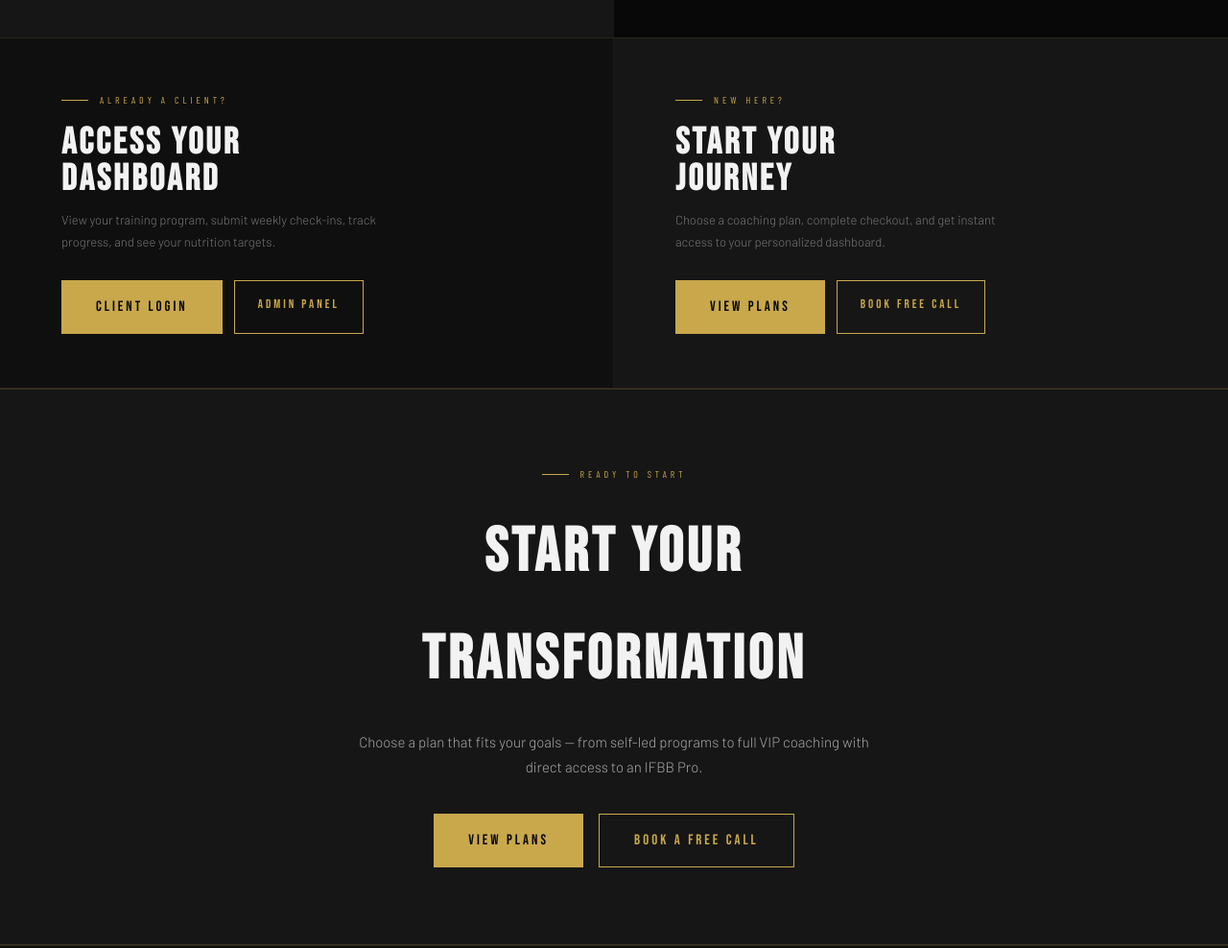
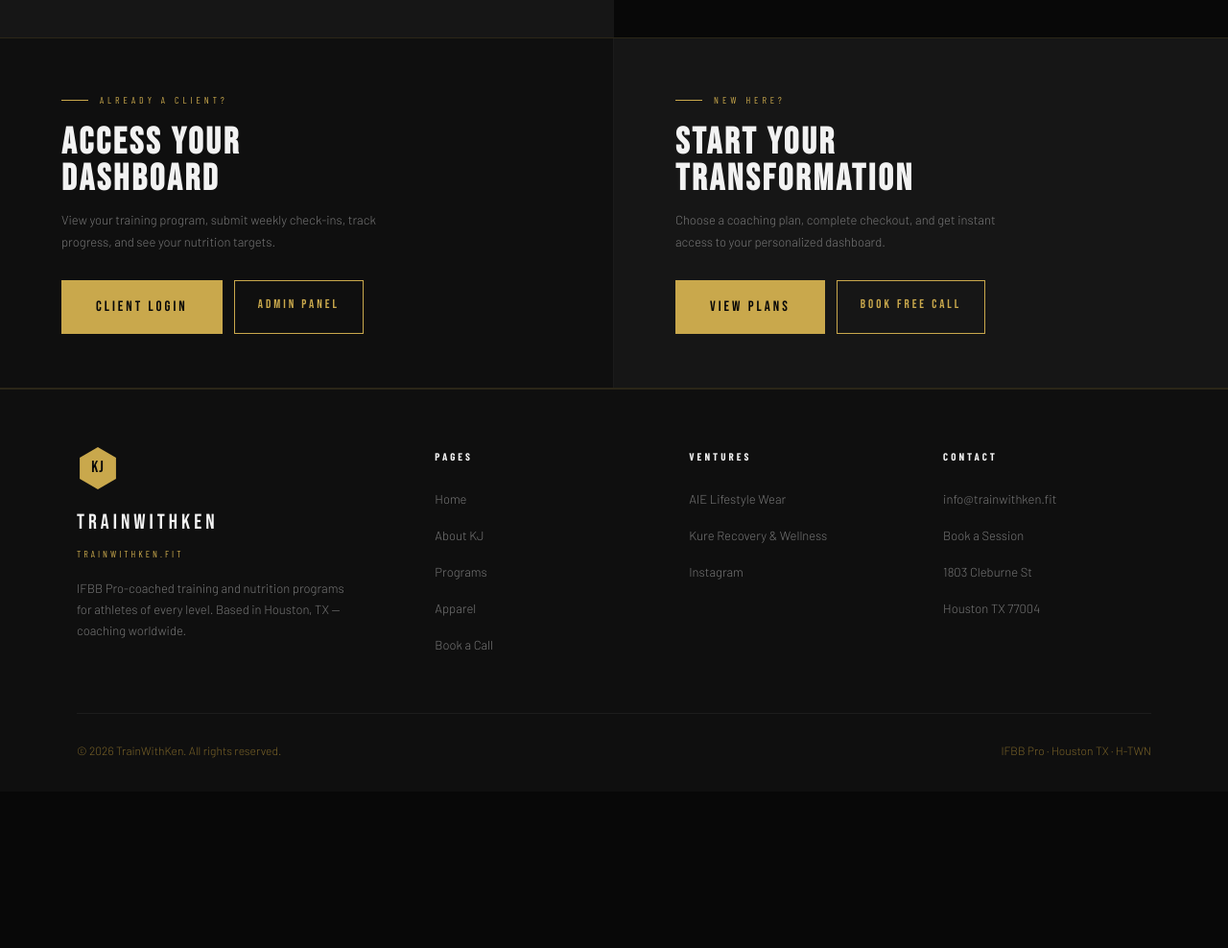
Before and after one commit to kenjones29-ops/trainwithken, a website: page index.html in a window 1280 px wide. Shown: the part 5620-6608 px from the top of the page at 96% size. After the commit the page ends 6445 px from the top, so only its background shows below. Drawn offline with nearby package versions, Linux system fonts and the light colour scheme; grey boxes are pictures that could not be loaded; a web font is replaced by a local one.

Commit message:
Merge duplicate CTAs — rename portal panel to Start Your Transformation, remove redundant bottom banner

```diff
--- a/index.html
+++ b/index.html
@@ -714,7 +714,7 @@
     <!-- New clients -->
     <div style="padding:56px 64px;display:flex;flex-direction:column;justify-content:center;background:var(--dark2);">
       <div class="sec-label">New here?</div>
-      <h2 style="font-family:'Bebas Neue',sans-serif;font-size:clamp(28px,3vw,44px);letter-spacing:3px;color:var(--white);line-height:1;margin-bottom:12px;">START YOUR<br>JOURNEY</h2>
+      <h2 style="font-family:'Bebas Neue',sans-serif;font-size:clamp(28px,3vw,44px);letter-spacing:3px;color:var(--white);line-height:1;margin-bottom:12px;">START YOUR<br>TRANSFORMATION</h2>
       <p style="font-size:13px;color:var(--gray);margin-bottom:28px;max-width:340px;">Choose a coaching plan, complete checkout, and get instant access to your personalized dashboard.</p>
       <div style="display:flex;gap:12px;flex-wrap:wrap;">
         <a class="btn-gold" href="pages/programs.html">View Plans</a>
@@ -742,17 +742,6 @@
     window.addEventListener('resize', applyLayout);
   }
 </script>
-
-<!-- CTA BANNER -->
-<div class="cta-banner">
-  <div class="sec-label" style="justify-content:center;">Ready to Start</div>
-  <h2>START YOUR<br>TRANSFORMATION</h2>
-  <p>Choose a plan that fits your goals — from self-led programs to full VIP coaching with direct access to an IFBB Pro.</p>
-  <div class="btn-row">
-    <a class="btn-gold" href="pages/programs.html">View Plans</a>
-    <a class="btn-outline" href="pages/booking.html">Book a Free Call</a>
-  </div>
-</div>
 
 <!-- FOOTER -->
 <footer>
```
